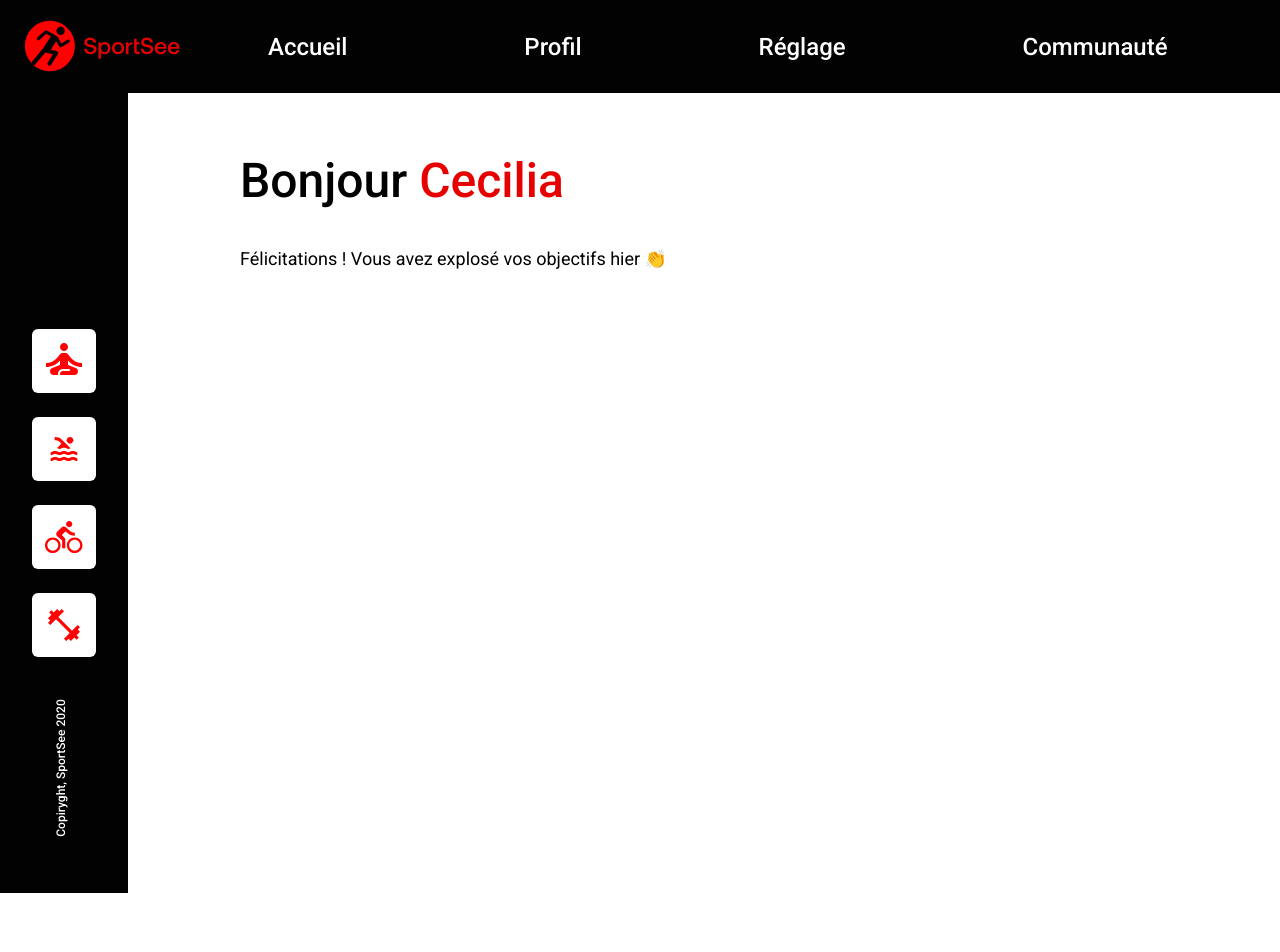
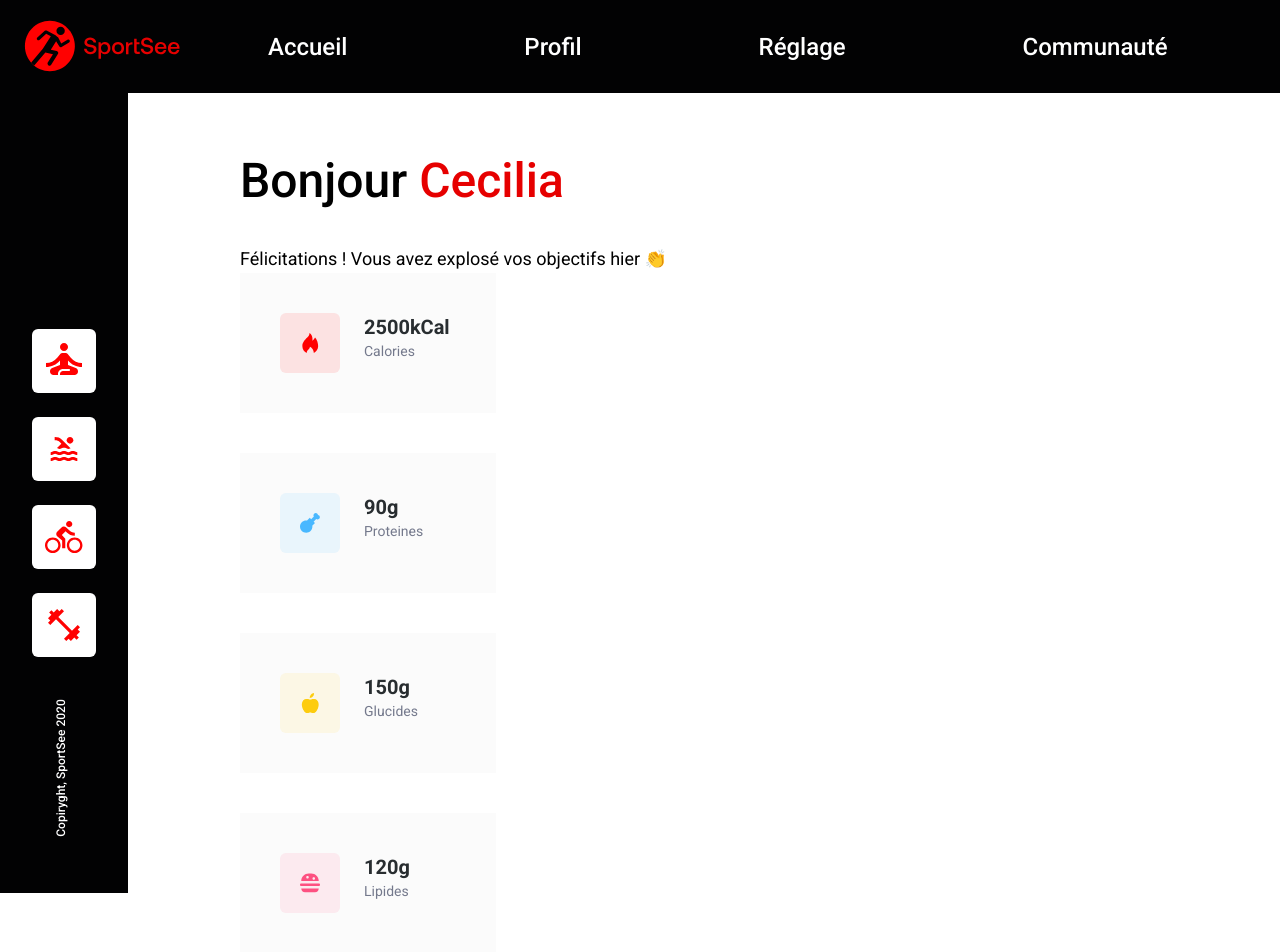
Before and after one commit to ChloeGerry/SportSee-P12, a React (Vite) app: page /user/18 in a window 1280 px wide. Shown: the top 952 px of the page. Before the commit the page ends 893 px from the top, so only its background shows below. Built offline with nearby package versions, Linux system fonts and the light colour scheme.

Commit message:
feat: create user macro card

```diff
--- a/src/Dashboard.tsx
+++ b/src/Dashboard.tsx
@@ -2,11 +2,13 @@
 import { useNavigate, useParams } from "react-router-dom";
 import Sidebar from "./components/layout/Sidebar";
 import Header from "./components/layout/Header";
+import MacroCard from "./components/MacroCard";
 import { useUserMainData } from "./services/useUserMainData";
 import { useUserActivity } from "./services/useUserActivity";
 import { useUserAverageSessions } from "./services/useUserAverageSessions";
 import { useUserPerformance } from "./services/useUserPerformance";
 import { UserMainDataType } from "./services/types";
+import { getUserMacro } from "./data/userMacro";
 
 const Dashboard = () => {
   const userId = import.meta.env.VITE_USER_ID;
@@ -27,6 +29,8 @@
     }
   }, [userId, userParamId.id]);
 
+  const userMacro = getUserMacro(user);
+
   return (
     <>
       <Header />
@@ -40,6 +44,19 @@
           <p className="text-lg font-normal mt-10">
             Félicitations ! Vous avez explosé vos objectifs hier 👏
           </p>
+          <div className="flex flex-col gap-10">
+            {userMacro.map(({ icon, macroValue, macroName, iconBackground }) => {
+              return (
+                <MacroCard
+                  key={macroName}
+                  icon={icon}
+                  macroValue={macroValue}
+                  macroName={macroName}
+                  iconBackground={iconBackground}
+                />
+              );
+            })}
+          </div>
         </main>
         <Sidebar />
       </div>
--- /dev/null
+++ b/src/components/MacroCard/index.tsx
@@ -0,0 +1,21 @@
+type MacroCardProps = {
+  icon: JSX.Element;
+  macroValue: string;
+  macroName: string;
+  iconBackground: string;
+};
+
+const MacroCard = ({ icon, macroValue, macroName, iconBackground }: MacroCardProps) => {
+  return (
+    <article className="flex bg-light-grey py-10 pr-12 pl-10 gap-6 w-64">
+      <div className={`w-60 h-60 ${iconBackground} opacity-10 absolute rounded-md`}></div>
+      <div className="p-5  rounded-md">{icon}</div>
+      <div>
+        <p className="text-xl font-bold text-dark-grey">{macroValue}</p>
+        <p className="text-sm text-grey">{macroName}</p>
+      </div>
+    </article>
+  );
+};
+
+export default MacroCard;
--- /dev/null
+++ b/src/data/userMacro.tsx
@@ -0,0 +1,100 @@
+import { UserMainDataType } from "@/services/types";
+
+export const getUserMacro = (user: UserMainDataType | undefined) => {
+  return [
+    {
+      icon: (
+        <svg
+          width="20"
+          height="20"
+          viewBox="0 0 17 20"
+          fill="none"
+          xmlns="http://www.w3.org/2000/svg"
+        >
+          <path
+            d="M10.905 7.86625C10.905 7.86625 11.8375 2.38125 8.03249 0C7.91784 1.90607 6.99682 3.6731 5.49999 4.85875C3.87499 6.2875 0.81874 9.5 0.85124 12.925C0.827424 15.9116 2.49913 18.6534 5.16499 20C5.25931 18.6645 5.88737 17.4233 6.90749 16.5562C7.77187 15.8915 8.33304 14.9074 8.46499 13.825C10.7407 15.0348 12.2125 17.3521 12.34 19.9263V19.9425C14.8552 18.7904 16.5109 16.3241 16.625 13.56C16.895 10.3425 15.1325 5.9675 13.5687 4.5375C12.9784 5.85556 12.0615 7.00126 10.905 7.86625Z"
+            fill="#FF0000"
+          />
+        </svg>
+      ),
+      iconBackground: "bg-red-icon",
+      macroValue: user?.keyData.calorieCount + "kCal" ?? 0,
+      macroName: "Calories",
+    },
+    {
+      icon: (
+        <svg
+          width="20"
+          height="20"
+          viewBox="0 0 19 19"
+          fill="none"
+          xmlns="http://www.w3.org/2000/svg"
+        >
+          <path
+            d="M18.2353 2.47058C17.8824 2.11764 17.4118 1.88234 17.0588 1.88234C16.9412 1.41176 16.8235 1.05881 16.4706 0.705873C15.6471 -0.117656 14.2353 -0.117656 13.4118 0.705873C12.7059 1.41176 12.5882 2.58823 13.1765 3.41176L10.5882 5.88234L9.29412 4.58823L6.70588 7.17646C6.47059 7.05881 6.11765 7.05881 5.88235 7.05881C2.58824 7.05881 0 9.64705 0 12.9412C0 16.2353 2.58824 18.8235 5.88235 18.8235C9.17647 18.8235 11.7647 16.2353 11.7647 12.9412C11.7647 12.7059 11.7647 12.3529 11.6471 12.1176L14.2353 9.5294L12.9412 8.23528L15.4118 5.7647C16.2353 6.35293 17.4118 6.23529 18.1176 5.5294C19.0588 4.70587 19.0588 3.29411 18.2353 2.47058Z"
+            fill="#4AB8FF"
+          />
+        </svg>
+      ),
+      iconBackground: "bg-blue-icon",
+      macroValue: user?.keyData.proteinCount + "g" ?? 0,
+      macroName: "Proteines",
+    },
+    {
+      icon: (
+        <svg
+          width="20"
+          height="20"
+          viewBox="0 0 18 20"
+          fill="none"
+          xmlns="http://www.w3.org/2000/svg"
+        >
+          <path
+            d="M16.6575 15.1C16.225 16.0575 16.0187 16.485 15.4612 17.3313C14.685 18.5125 13.5912 19.985 12.235 19.9975C11.03 20.0088 10.72 19.2138 9.08499 19.2225C7.44999 19.2313 7.10749 20.0113 5.90249 20C4.54624 19.9875 3.50999 18.6588 2.73249 17.4763C0.562489 14.1713 0.334989 10.2938 1.67374 8.2325C2.62499 6.76625 4.12624 5.91 5.53874 5.91C6.97624 5.91 7.87874 6.6975 9.06749 6.6975C10.22 6.6975 10.9225 5.90875 12.585 5.90875C13.8412 5.90875 15.1725 6.5925 16.12 7.77375C13.0137 9.4775 13.5187 13.9138 16.6575 15.1Z"
+            fill="#FDCC0C"
+          />
+          <path
+            d="M1.84285 15.1C2.27535 16.0575 2.4816 16.485 3.0391 17.3313C3.81535 18.5125 4.9091 19.985 6.26535 19.9975C7.47035 20.0088 7.78035 19.2138 9.41535 19.2225C11.0503 19.2313 11.3928 20.0113 12.5978 20C13.9541 19.9875 14.9903 18.6588 15.7678 17.4763C17.9378 14.1713 18.1653 10.2938 16.8266 8.2325C15.8753 6.76625 14.3741 5.91 12.9616 5.91C11.5241 5.91 10.6216 6.6975 9.43285 6.6975C8.28035 6.6975 7.57785 5.90875 5.91535 5.90875C4.6591 5.90875 3.32785 6.5925 2.38035 7.77375C5.4866 9.4775 4.9816 13.9138 1.84285 15.1Z"
+            fill="#FDCC0C"
+          />
+          <path
+            d="M12.005 3.37375C12.6875 2.49875 13.205 1.2625 13.0162 0C11.9025 0.07625 10.6 0.785 9.83873 1.70875C9.14873 2.5475 8.57873 3.79125 8.79998 5C10.0162 5.0375 11.2737 4.31125 12.005 3.37375Z"
+            fill="#FDCC0C"
+          />
+        </svg>
+      ),
+      iconBackground: "bg-yellow-icon",
+      macroValue: user?.keyData.carbohydrateCount + "g" ?? 0,
+      macroName: "Glucides",
+    },
+    {
+      icon: (
+        <svg
+          width="20"
+          height="20"
+          viewBox="0 0 20 19"
+          fill="none"
+          xmlns="http://www.w3.org/2000/svg"
+        >
+          <path
+            d="M1.25 15C1.25 17.125 2.875 18.75 5 18.75H15C17.125 18.75 18.75 17.125 18.75 15H1.25Z"
+            fill="#FD5181"
+          />
+          <path
+            d="M18.75 12.5H1.25C0.5 12.5 0 12 0 11.25C0 10.5 0.5 10 1.25 10H18.75C19.5 10 20 10.5 20 11.25C20 12 19.5 12.5 18.75 12.5Z"
+            fill="#FD5181"
+          />
+          <path
+            fillRule="evenodd"
+            clipRule="evenodd"
+            d="M11.25 0H8.75C4.625 0 1.25 3.375 1.25 7.5H18.75C18.75 3.375 15.375 0 11.25 0ZM7.5 5C6.75 5 6.25 4.5 6.25 3.75C6.25 3 6.75 2.5 7.5 2.5C8.25 2.5 8.75 3 8.75 3.75C8.75 4.5 8.25 5 7.5 5ZM12.5 5C12.5 5.75 13 6.25 13.75 6.25C14.5 6.25 15 5.75 15 5C15 4.25 14.5 3.75 13.75 3.75C13 3.75 12.5 4.25 12.5 5Z"
+            fill="#FD5181"
+          />
+        </svg>
+      ),
+      iconBackground: "bg-pink-icon",
+      macroValue: user?.keyData.lipidCount + "g" ?? 0,
+      macroName: "Lipides",
+    },
+  ];
+};
```
